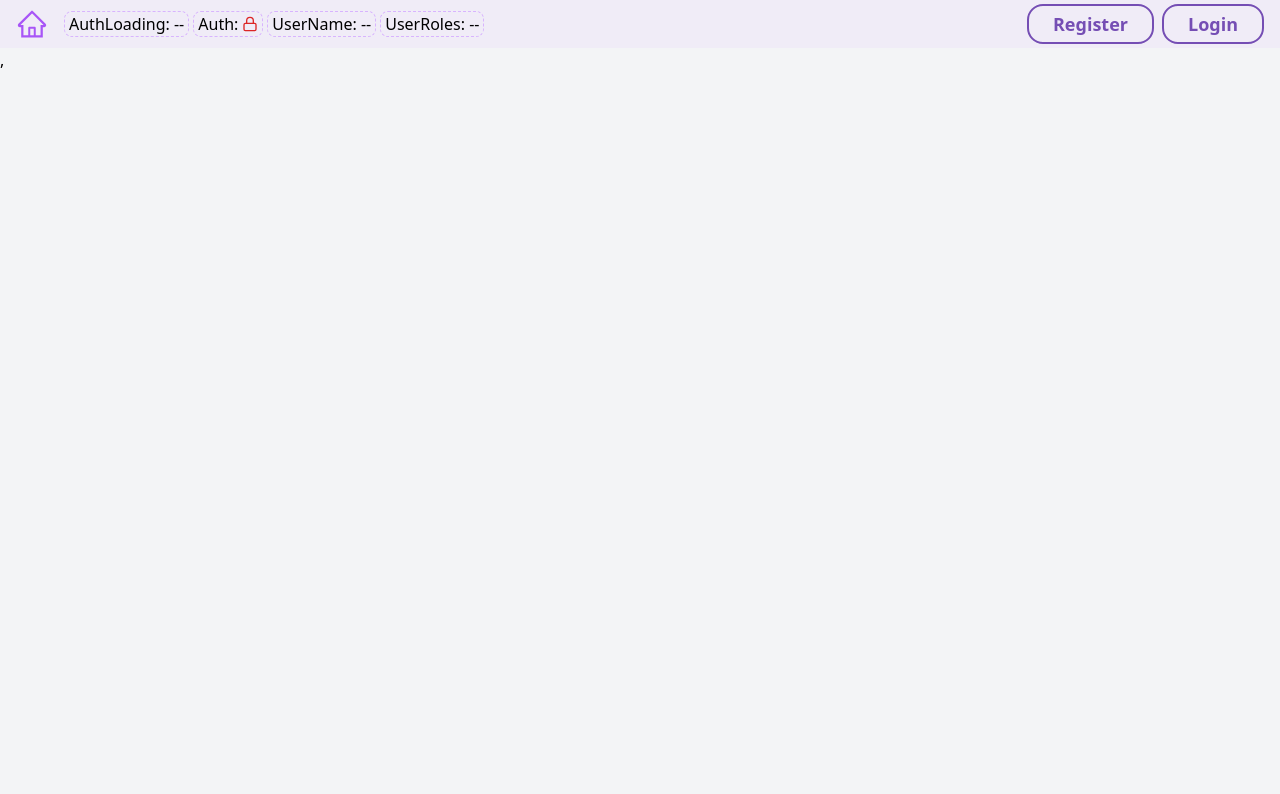
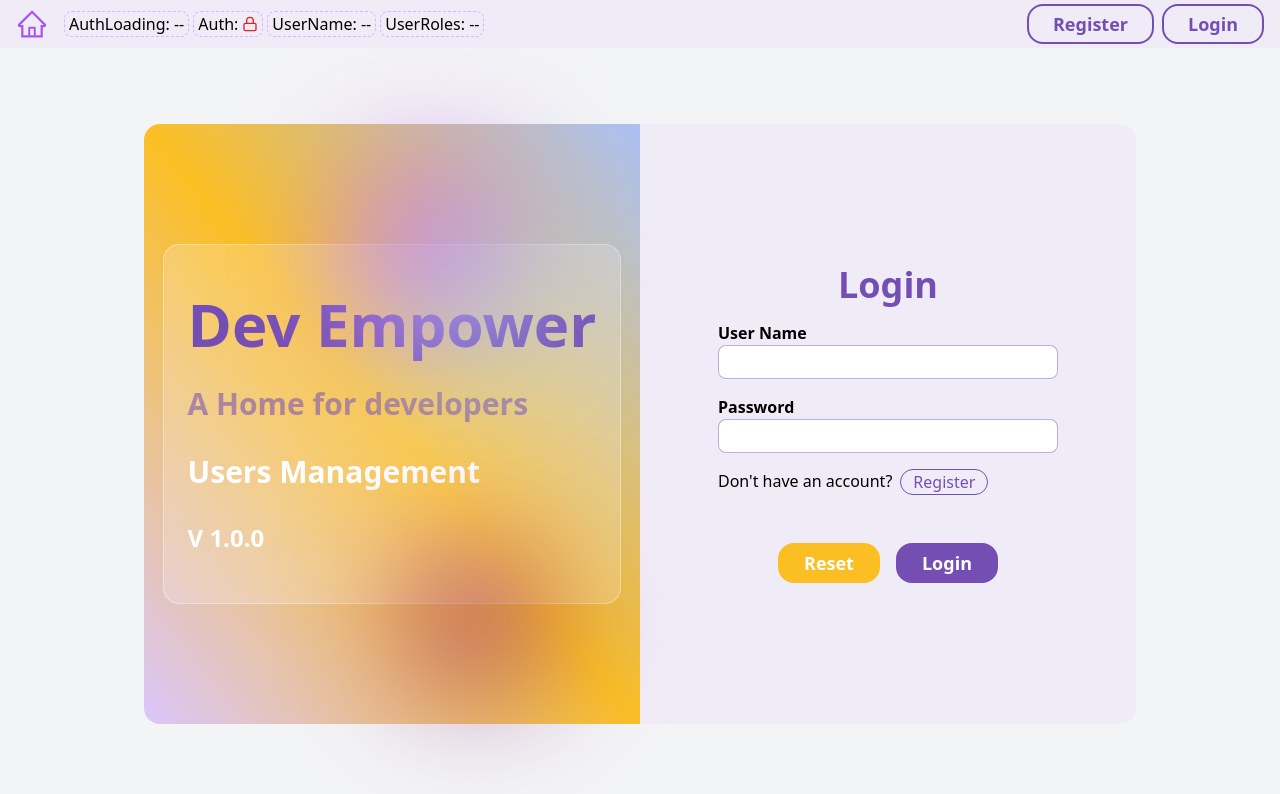
Before and after one commit to AemonKhazri/FullStackAssetFrontEnd, a React (Vite) app: page /login in a window 1280 px wide. Shown: the top 794 px of the page. Built offline with nearby package versions, Linux system fonts and the light colour scheme.

Commit message:
implement login page

```diff
--- a/src/pages/public/LoginPage.tsx
+++ b/src/pages/public/LoginPage.tsx
@@ -1,11 +1,101 @@
-
+import * as Yup from 'yup';
+import { useForm } from 'react-hook-form';
+import { ILoginDto } from '../../types/auth.types';
+import InputField from '../../components/general/InputField';
+import { yupResolver } from '@hookform/resolvers/yup';
+import useAuth from '../../hooks/useAuth.hook';
+import Button from '../../components/general/Button';
+import { toast } from 'react-hot-toast';
+import { useState } from 'react';
+import { Link } from 'react-router-dom';
+import { PATH_PUBLIC } from '../../routes/paths';
 
 const LoginPage = () => {
+  const [loading, setLoading] = useState<boolean>(false);
+  const { login } = useAuth();
+
+  const loginSchema = Yup.object().shape({
+    userName: Yup.string().required('User Name is required'),
+    password: Yup.string().required('Password is required').min(8, 'Password must be at least 8 character'),
+  });
+
+  const {
+    control,
+    handleSubmit,
+    formState: { errors },
+    reset,
+  } = useForm<ILoginDto>({
+    resolver: yupResolver(loginSchema),
+    defaultValues: {
+      userName: '',
+      password: '',
+    },
+  });
+
+  const onSubmitLoginForm = async (data: ILoginDto) => {
+    try {
+      setLoading(true);
+      await login(data.userName, data.password);
+      setLoading(false);
+    } catch (error) {
+      setLoading(false);
+      const err = error as { data: string; status: number };
+      const { status } = err;
+      if (status === 401) {
+        toast.error('Invalid Username or Password');
+      } else {
+        toast.error('An Error occurred. Please contact admins');
+      }
+    }
+  };
+
   return (
-    <div>
+    <div className='pageTemplate1'>
+      {/* <div>Left</div> */}
+      <div className='max-sm:hidden flex-1 min-h-[600px] h-4/5 bg-gradient-to-tr from-[#DAC6FB] via-amber-400 to-[#AAC1F6] flex flex-col justify-center items-center rounded-l-2xl'>
+        <div className='h-3/5 p-6 rounded-2xl flex flex-col gap-8 justify-center items-start bg-white bg-opacity-20 border border-[#ffffff55] relative'>
+          <h1 className='text-6xl font-bold text-[#754eb4]'>Dev Empower</h1>
+          <h1 className='text-3xl font-bold text-[#754eb490]'>A Home for developers</h1>
+          <h4 className='text-3xl font-semibold text-white'>Users Management</h4>
+          <h4 className='text-2xl font-semibold text-white'>V 1.0.0</h4>
+          <div className='absolute -top-20 right-20 w-48 h-48 bg-gradient-to-br from-[#ef32d9]  to-[#89fffd] rounded-full blur-3xl'></div>
+          <div className='absolute -bottom-20 right-20 w-32 h-32 bg-gradient-to-br from-[#cc2b5e] to-[#753a88] rounded-full blur-3xl'></div>
+        </div>
+      </div>
+      {/* <div>Right</div> */}
+      <form
+        onSubmit={handleSubmit(onSubmitLoginForm)}
+        className='flex-1 min-h-[600px] h-4/5 bg-[#f0ecf7] flex flex-col justify-center items-center rounded-r-2xl'
+      >
+        <h1 className='text-4xl font-bold mb-2 text-[#754eb4]'>Login</h1>
 
+        <InputField control={control} label='User Name' inputName='userName' error={errors.userName?.message} />
+        <InputField
+          control={control}
+          label='Password'
+          inputName='password'
+          inputType='password'
+          error={errors.password?.message}
+        />
+
+        <div className='px-4 mt-2 mb-6 w-9/12 flex gap-2'>
+          <h1>Don't have an account?</h1>
+          <Link
+            to={PATH_PUBLIC.register}
+            className='text-[#754eb4] border border-[#754eb4] hover:shadow-[0_0_5px_2px_#754eb44c] px-3 rounded-2xl duration-200'
+          >
+            Register
+          </Link>
+        </div>
+
+        <div className='flex justify-center items-center gap-4 mt-6'>
+          <Button variant='secondary' type='button' label='Reset' onClick={() => reset()} />
+          <Button variant='primary' type='submit' label='Login' onClick={() => {}} loading={loading} />
+        </div>
+
+      </form>
     </div>
-  )
-}
+  );
+};
 
-export default LoginPage
+export default LoginPage;
```
